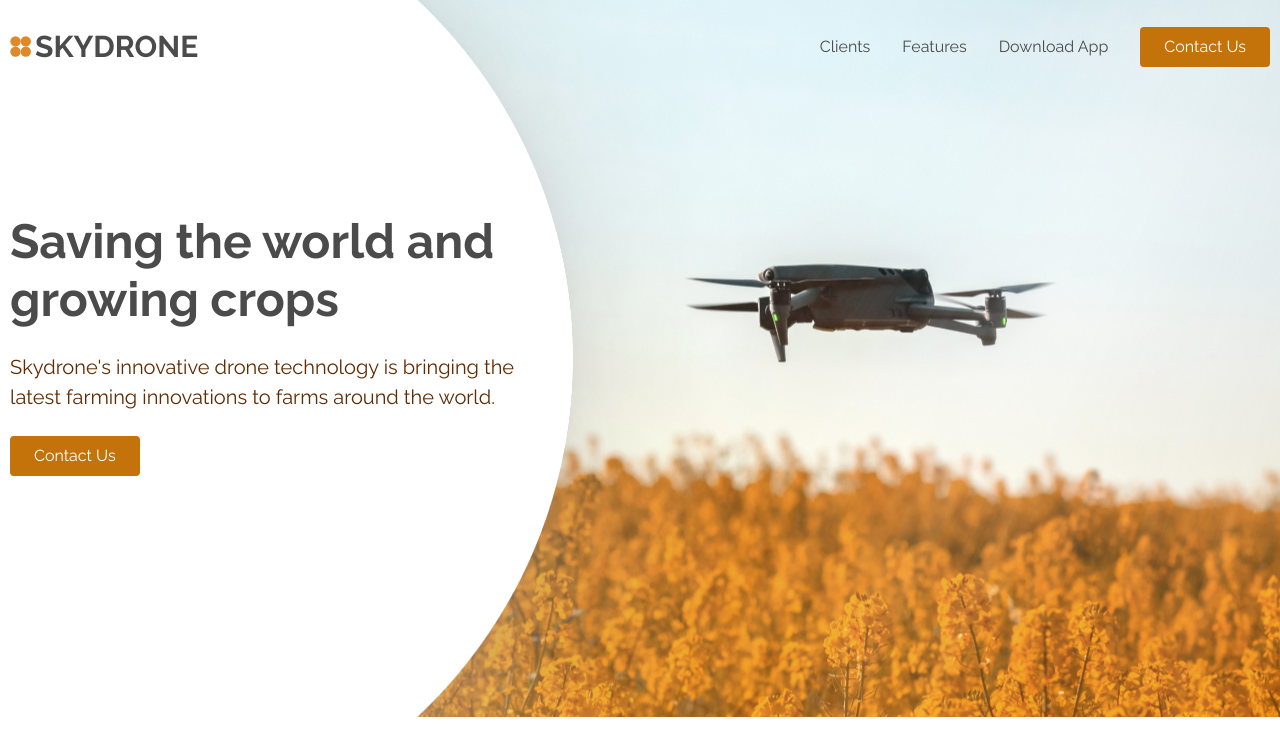
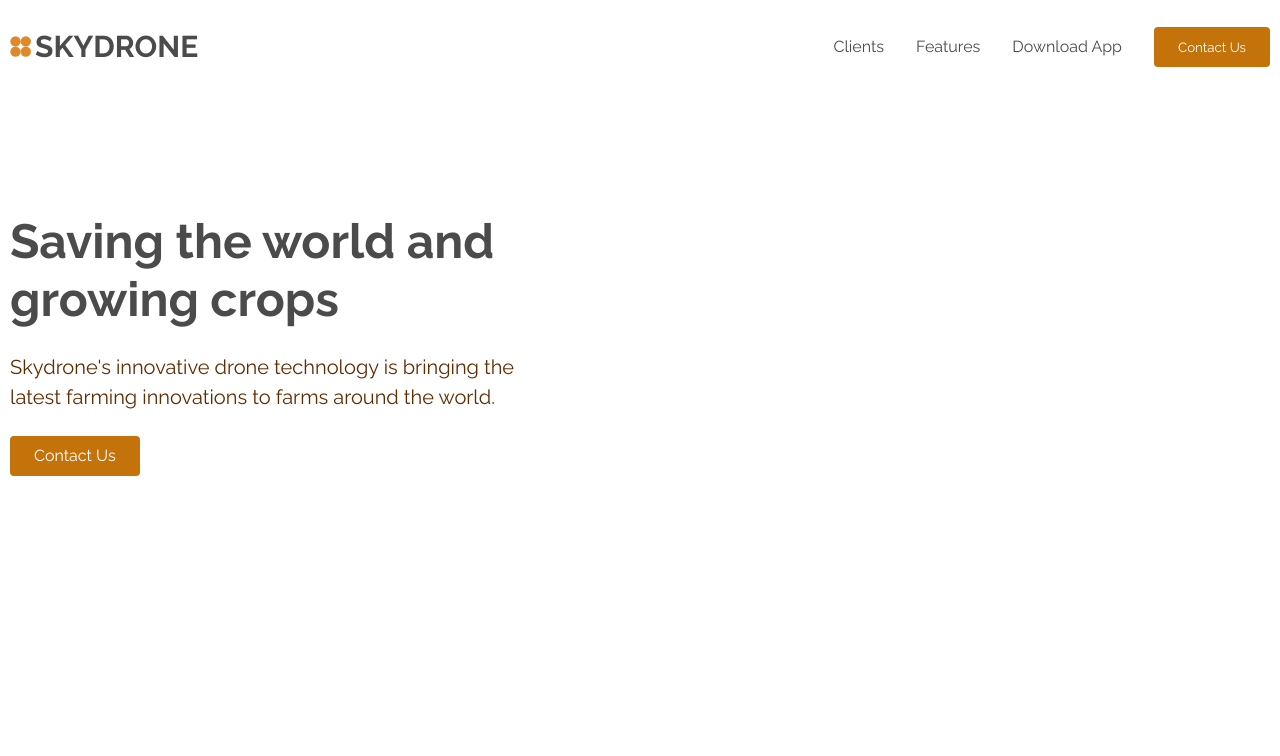
Before and after one commit to PetrKulko/skydrone, a plain HTML site: page index.html in a window 1280 px wide. Drawn offline with Linux system fonts and the light colour scheme.

Commit message:
refactoring: refactoring after review

```diff
--- a/index.html
+++ b/index.html
@@ -11,36 +11,38 @@
     <link rel="stylesheet" href="./styles/media.css">
 </head>
 <body>
-
     <header class="header">
         <div class="container">
-            <div class="header-row" id="header-row">
+            <div id="header-row" class="header-row">
                 <div class="logo">
                     <a href="#">SKYDRONE</a>
                 </div>
                 <nav class="nav">
-                    <ul class="nav-list" id="nav-list">
+                    <ul id="nav-list" class="nav-list">
                         <li><a href="#">Clients</a></li>
                         <li><a href="#">Features</a></li>
                         <li><a href="#">Download App</a></li>
-                        <a href="#" class="button">Contact Us</a>
+                        <button href="#" class="button">Contact Us</button>
                     </ul>
                     <button id="open-btn" class="nav-button">
-                        <img src="src/header/open_btn.svg" class="open_btn__img open-btn" alt="open btn">
+                        <img class="open_btn__img open-btn" src="src/header/open_btn.svg" alt="open btn">
                     </button>
                 </nav>
             </div>
+        </div>
+    </header>
     <div class="header-main">
+        <div class="container">
             <div class="header-main__content">
                 <h1 class="title">Saving the world and growing crops</h1>
                 <p>Skydrone's innovative drone technology is bringing the latest farming innovations to farms around the world.</p>
                 <a href="#" class="button">Contact Us</a>
             </div>
         </div>
+    </div>
 
-        </div>
-    </header>
 
     <script src="/main.js"></script>
 </body>
+
 </html>
--- a/main.js
+++ b/main.js
@@ -1,8 +1,6 @@
-let openBtn = document.querySelector('#open-btn');
-let btnImg = document.querySelector('.open_btn__img')
-let headerRow = document.querySelector('#header-row')
-
-openBtn.addEventListener("click", () => {
+const openBtn = document.querySelector('#open-btn');
+const btnImg = document.querySelector('.open_btn__img');
+const headerRow = document.querySelector('#header-row');
 
 openBtn.addEventListener('click', () => {
     if (headerRow.closest('.open')) {
@@ -15,7 +13,7 @@ openBtn.addEventListener('click', () => {
     }
 })
 
-headerRow.addEventListener("click", (e) => {
+headerRow.addEventListener('click', (e) => {
     if (e.target.tagName == "A") {
         document.querySelector('.header-row').classList.remove('open');
         btnImg.src = "src/header/open_btn.svg";
--- a/styles/header.css
+++ b/styles/header.css
@@ -1,23 +1,26 @@
 .header {
-    margin: 0 auto;
-    max-width: 2000px;
-    background-image: url(/src/header/header_bg.png);
+    /* margin: 0 auto; */
+    /* max-width: 2000px; */
+    /* background-image: url(/src/header/header_bg.png);
     background-repeat: no-repeat;
     background-size: 899px 754px;
-    background-position: right center;
+    background-position: right center; */
 }
+
 .header-row {
     display: flex;
     justify-content: space-between;
     align-items: center;
     padding: 24px 0 72px;
 }
+
 .logo {
     background-image: url(/src/header/skydrone_icon.svg);
     background-size: 21px 21px;
     background-position: center left;
     background-repeat: no-repeat;
 }
+
 .logo a {
     padding-left: 25px;
     font-size: 30px;
@@ -25,6 +28,7 @@
     font-weight: 700;
     line-height: 1.5;
 }
+
 .header-logo__logo {
     padding-left: 4px;
     font-size: 30px;
@@ -32,38 +36,47 @@
     font-weight: 700;
     line-height: 1.5;
 }
+
 .nav-list {
     display: flex;
     align-items: center;
     column-gap: 32px;
 }
+
 .nav-list li a {
     line-height: 1.5;
     color: var(--primary-color);
     transition: color .3s ease;
 }
+
 .nav-list li a:hover {
     color: var(--secondary-color);
 }
+
 .header-main {
     padding: 72px 0 241px;
 }
+
 .header-main__content {
     max-width: 560px;
 }
+
 .header-main__content h1 {
     margin-bottom: 24px;
 }
+
 .header-main__content p {
     margin-bottom: 24px;
     font-size: 20px;
     line-height: 1.5;
     color: #612b00;
 }
+
 .nav-button {
     background-color: unset;
     display: none;
 }
+
 .open_btn__img {
     width: 20px;
     height: 20px;
--- a/styles/media.css
+++ b/styles/media.css
@@ -5,9 +5,11 @@
         background-size: cover;
         background-position: center;
     }
+
     .header-main {
         padding: 52px 0 221px;
     }
+
     .header-main__content {
         margin: 0 auto;
         padding: 20px;
@@ -21,10 +23,12 @@
     .logo {
         background-size: 14px 14px;
     }
+
     .logo a {
         padding-left: 20px;
         font-size: 19px;
     }
+
     .nav-list{
         font-size: 14px;
         column-gap: 15px;
@@ -36,9 +40,11 @@
     .header-row {
         padding: 20px 0 30px;
     }
+
     .nav-list {
         display: none;
     }
+
     .header-row.open {
         position: fixed;
         top: 0;
@@ -47,50 +53,54 @@
         left: 0;
         background-color: #fff;
         z-index: 1;
-
         padding-top: 100px;
         flex-direction: column;
         justify-content: flex-start;
         align-items: center;
         row-gap: 25px;
+    }
 
-
-    }
     .header-row.open .nav-list {
-
         display: flex;
         flex-direction: column;
         row-gap: 25px;
         padding-bottom: 20px;
     }
+
     .header-row.open a {
         font-size: 30px;
     }
+
     .header-row.open .logo {
         background-size: 15px;
     }
+
     .nav-button {
         display: block;
     }
+
     .header-row.open .nav-button {
         position: absolute;
         top: 27px;
         right: 10px;
     }
+
     .header-main__content h1 {
         font-size: 28px;
     }
+
     .header-main__content p {
         font-size: 16px;
     }
+
 }
 @media (max-width: 320px) {
     .header {
         background-image: url(/src/header/mobile_bg.jpg);
     }
+
     .header-main__content {
+        background-color: unset;
+    }
 
-        background-color: unset;
-
-    }
 }
--- a/styles/reset.css
+++ b/styles/reset.css
@@ -1,4 +1,3 @@
-/*Обнуление*/
 * {
     padding: 0;
     margin: 0;
--- a/styles/style.css
+++ b/styles/style.css
@@ -1,16 +1,18 @@
-
 @import url('https://fonts.googleapis.com/css2?family=Raleway:wght@400;700&display=swap');
 
 :root {
     --primary-color: #4b4b4b;
     --secondary-color: #c4730a;
 }
+
 body {
     font-family: 'Raleway', sans-serif;
     font-size: 16px;
     font-weight: 400;
-    color: var(--primary-color);
+    /* color: var(--primary-color); */
+    color: --primary-color;
 }
+
 .title {
     font-size: 48px;
     color: var(--primary-color);
@@ -18,6 +20,7 @@ body {
     line-height: 1.2;
     letter-spacing: -1;
 }
+
 .button {
     display: inline-block;
     padding: 12px 24px;
@@ -27,12 +30,15 @@ body {
 
     transition: background-color .3s ease;
 }
+
 .button:hover {
     background-color: #d27d0e;
 }
+
 .button:active {
     background-color: #bc700b;
 }
+
 .container {
     max-width: 1320px;
     margin: 0 auto;
```
Lines whose indentation alone changed are shown as unchanged.
